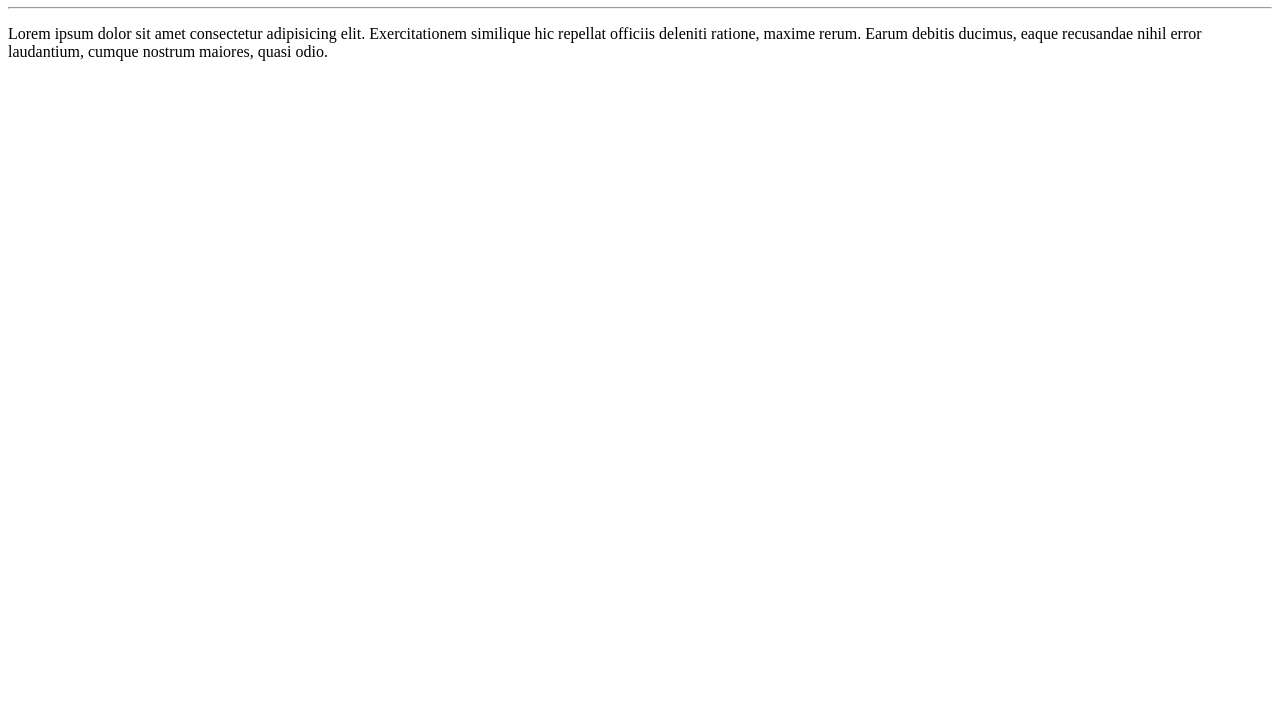
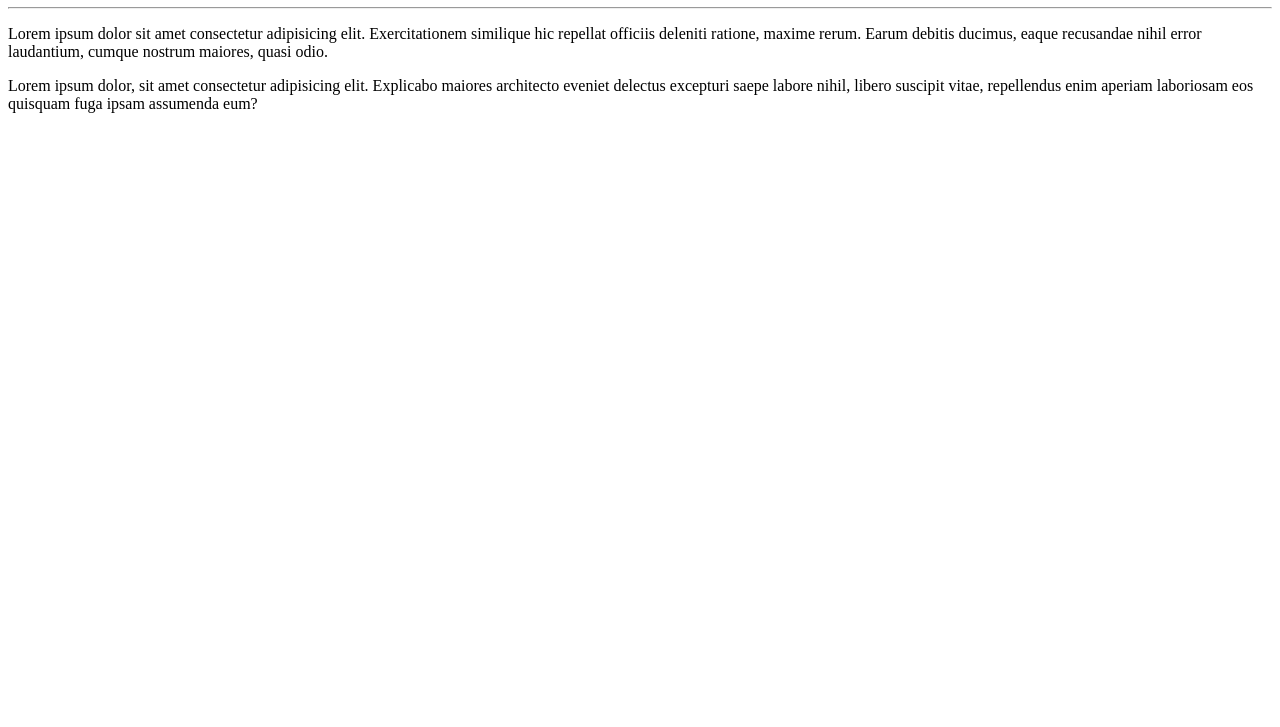
Before and after one commit to carolinesantosgaspar/ola-mundo, a plain HTML site: page site-exemplo/index.html in a window 1280 px wide. Shown: the part 73-800 px from the top of the page. Drawn offline with Linux system fonts and the light colour scheme.

Commit message:
Criação de um segundo parágrafo

```diff
--- a/site-exemplo/index.html
+++ b/site-exemplo/index.html
@@ -9,5 +9,6 @@
     <h1>Olá, Mundo</h1>
     <hr>
     <p>Lorem ipsum dolor sit amet consectetur adipisicing elit. Exercitationem similique hic repellat officiis deleniti ratione, maxime rerum. Earum debitis ducimus, eaque recusandae nihil error laudantium, cumque nostrum maiores, quasi odio.</p>
+    <p>Lorem ipsum dolor, sit amet consectetur adipisicing elit. Explicabo maiores architecto eveniet delectus excepturi saepe labore nihil, libero suscipit vitae, repellendus enim aperiam laboriosam eos quisquam fuga ipsam assumenda eum?</p>
 </body>
 </html>
```
